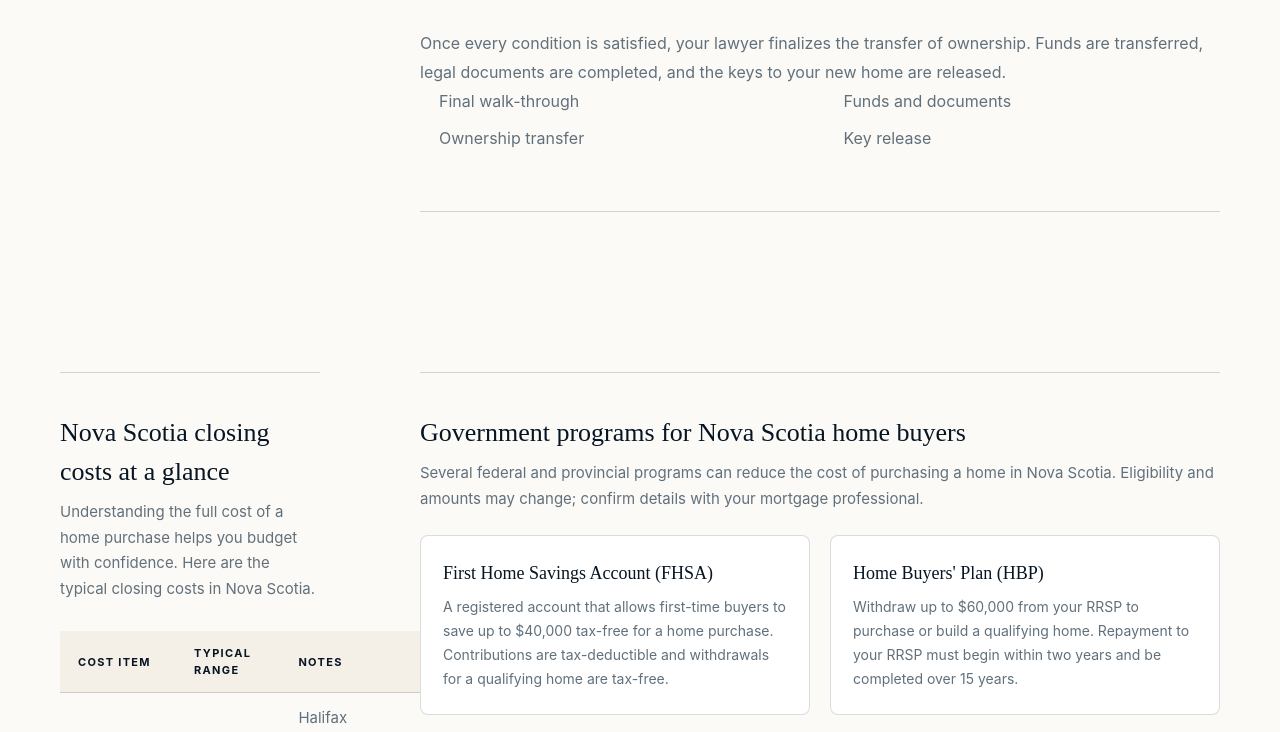
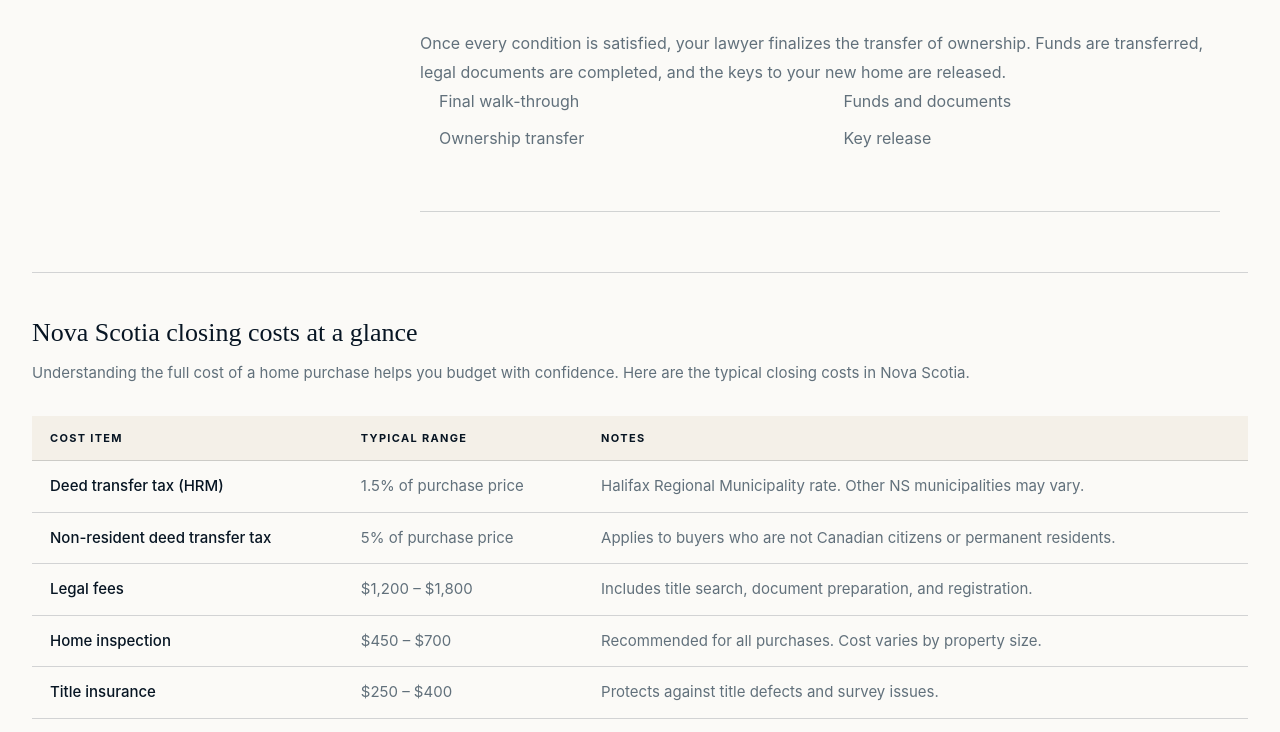
Before and after one commit to DEVuttkarsh12/pavneet-singh-realtor1, a Next.js app: page /buying-guide in a window 1280 px wide. Shown: the part 3256-3988 px from the top of the page. Built offline with nearby package versions, Linux system fonts and the light colour scheme.

Commit message:
Fix GuidePage layout: move deep content sections into full-width container to eliminate sidebar text overlapping and right-side empty space

```diff
--- a/app/components/GuidePage.tsx
+++ b/app/components/GuidePage.tsx
@@ -70,8 +70,13 @@ export function GuidePage({
               </article>
             ))}
           </div>
-          {children}
         </div>
+
+        {children ? (
+          <div className="shell guide-deep-container" style={{ marginTop: "60px" }}>
+            {children}
+          </div>
+        ) : null}
       </section>
 
       <section className="page-cta">
```
